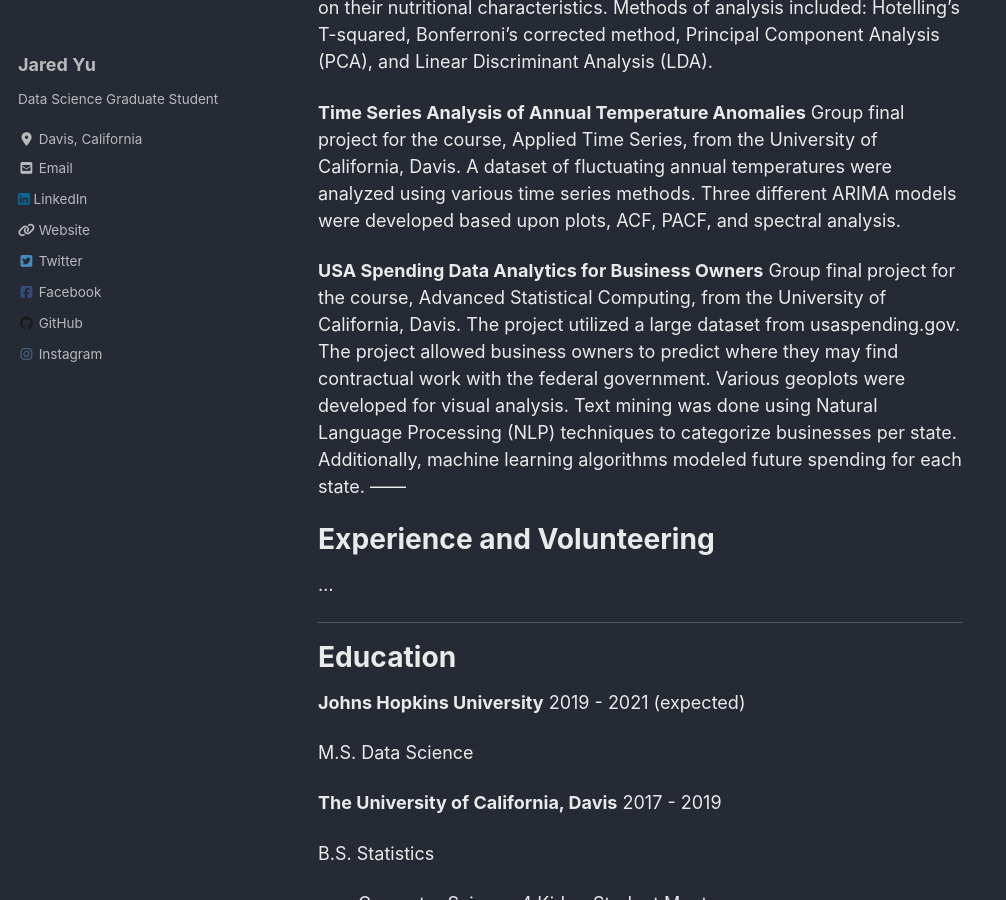
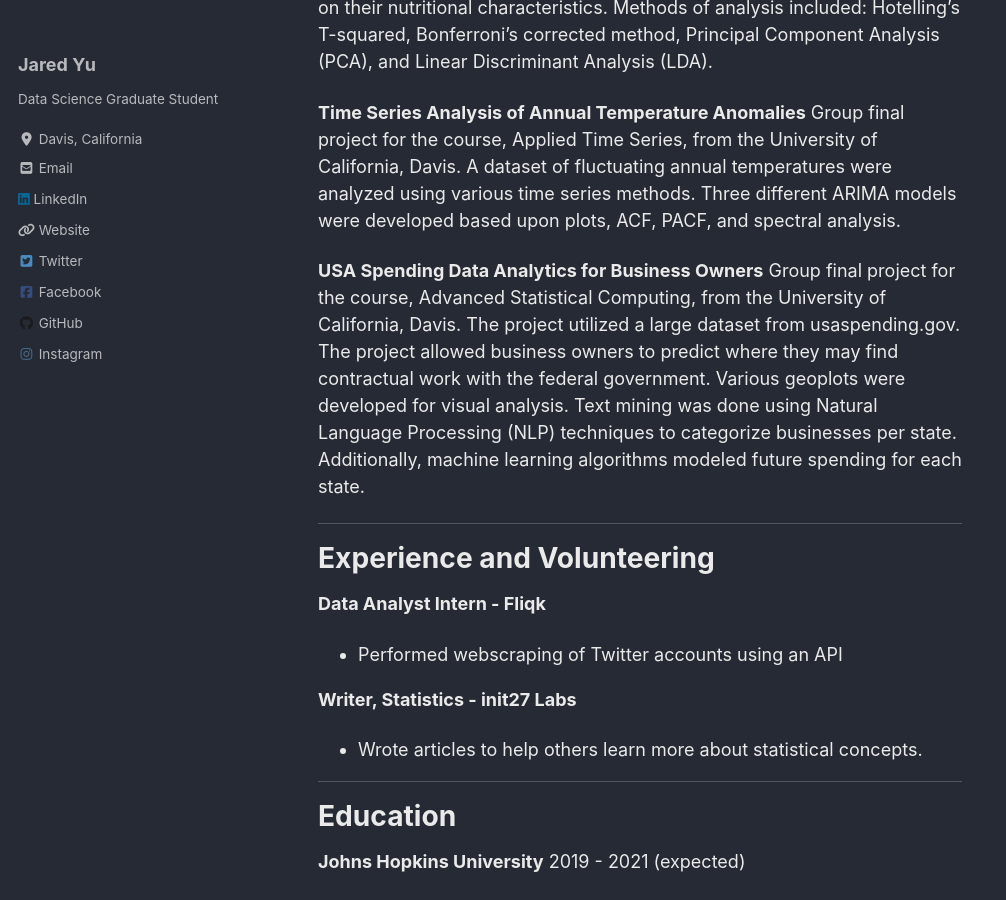
Before and after one commit to qzyu211/wang-zhan, a Jekyll site: the page built from _pages/about.md, in a window 1280 px wide and 900 px high, scrolled down 426 px. Shown: the whole window, without its empty margins (0-1006 px from the left). Built offline with Jekyll 4.4.1, drawn with Linux system fonts in a browser that asks for light colours; cached includes are drawn as plain includes; nearby versions of some CDN libraries.

Commit message:
about update 3

```diff
--- a/_pages/about.md
+++ b/_pages/about.md
@@ -16,9 +16,14 @@
 
 **USA Spending Data Analytics for Business Owners**
 Group final project for the course, Advanced Statistical Computing, from the University of California, Davis. The project utilized a large dataset from usaspending.gov. The project allowed business owners to predict where they may find contractual work with the federal government. Various geoplots were developed for visual analysis. Text mining was done using Natural Language Processing (NLP) techniques to categorize businesses per state. Additionally, machine learning algorithms modeled future spending for each state.
+
 ------
 # Experience and Volunteering
-...
+**Data Analyst Intern - Fliqk**
+- Performed webscraping of Twitter accounts using an API
+
+**Writer, Statistics - init27 Labs**
+- Wrote articles to help others learn more about statistical concepts.
 
 ------
 # Education
```
